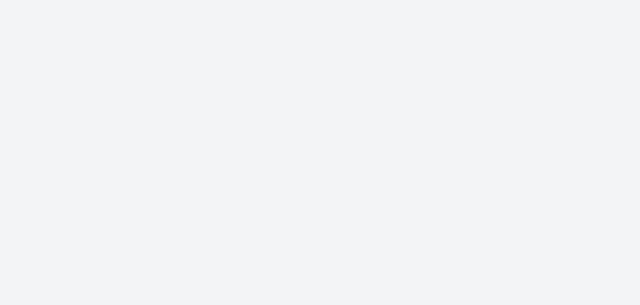
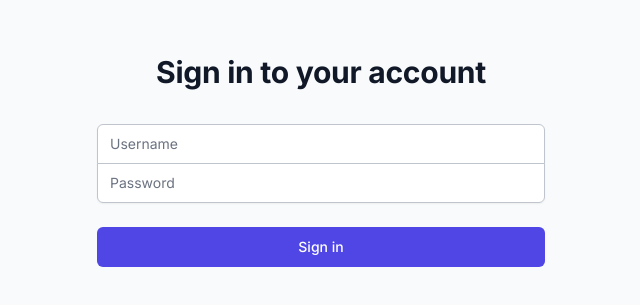
Before and after one commit to zyadzarin/Olympics2024-Dashboard, a React (Vite) app in the folder frontend/: page /login in a window 1280 px wide. Before the commit this address had no page. Shown: the part 253-558 px from the top of the page, without its empty margins (319-959 px from the left). Built offline with nearby package versions, Linux system fonts and the light colour scheme; what chartjs-chart-geo would draw is missing.

Commit message:
add mock-up login feature

```diff
--- a/frontend/src/App.jsx
+++ b/frontend/src/App.jsx
@@ -1,7 +1,8 @@
-import React, { useEffect } from 'react';
+import React from 'react';
 import {
   Routes,
   Route,
+  Navigate,
   useLocation
 } from 'react-router-dom';
 
@@ -9,26 +10,37 @@ import './css/style.css';
 
 import './charts/ChartjsConfig';
 
-
 // Import pages
 import Dashboard from './pages/Dashboard';
+import Login from './components/Login';
+
+const ProtectedRoute = ({ children }) => {
+  const isLoggedIn = localStorage.getItem('isLoggedIn') === 'true';
+  return isLoggedIn ? children : <Navigate to="/login" />;
+};
 
 function App() {
-
   const location = useLocation();
 
-  useEffect(() => {
+  React.useEffect(() => {
     document.querySelector('html').style.scrollBehavior = 'auto'
     window.scroll({ top: 0 })
     document.querySelector('html').style.scrollBehavior = ''
   }, [location.pathname]); // triggered on route change
 
   return (
-    <>
-      <Routes>
-        <Route exact path="/" element={<Dashboard />} />
-      </Routes>
-    </>
+    <Routes>
+      <Route path="/login" element={<Login />} />
+      <Route
+        path="/dashboard"
+        element={
+          <ProtectedRoute>
+            <Dashboard />
+          </ProtectedRoute>
+        }
+      />
+      <Route path="/" element={<Navigate to="/login" replace />} />
+    </Routes>
   );
 }
 
--- /dev/null
+++ b/frontend/src/components/Login.jsx
@@ -0,0 +1,73 @@
+import React, { useState } from 'react';
+import { useNavigate } from 'react-router-dom';
+
+const Login = () => {
+  const [username, setUsername] = useState('');
+  const [password, setPassword] = useState('');
+  const navigate = useNavigate();
+
+  const handleSubmit = (e) => {
+    e.preventDefault();
+    // Mock login - always succeeds
+    localStorage.setItem('isLoggedIn', 'true');
+    navigate('/dashboard');
+  };
+
+  return (
+    <div className="min-h-screen flex items-center justify-center bg-gray-50 py-12 px-4 sm:px-6 lg:px-8">
+      <div className="max-w-md w-full space-y-8">
+        <div>
+          <h2 className="mt-6 text-center text-3xl font-extrabold text-gray-900">
+            Sign in to your account
+          </h2>
+        </div>
+        <form className="mt-8 space-y-6" onSubmit={handleSubmit}>
+          <input type="hidden" name="remember" value="true" />
+          <div className="rounded-md shadow-sm -space-y-px">
+            <div>
+              <label htmlFor="username" className="sr-only">
+                Username
+              </label>
+              <input
+                id="username"
+                name="username"
+                type="text"
+                required
+                className="appearance-none rounded-none relative block w-full px-3 py-2 border border-gray-300 placeholder-gray-500 text-gray-900 rounded-t-md focus:outline-none focus:ring-indigo-500 focus:border-indigo-500 focus:z-10 sm:text-sm"
+                placeholder="Username"
+                value={username}
+                onChange={(e) => setUsername(e.target.value)}
+              />
+            </div>
+            <div>
+              <label htmlFor="password" className="sr-only">
+                Password
+              </label>
+              <input
+                id="password"
+                name="password"
+                type="password"
+                required
+                className="appearance-none rounded-none relative block w-full px-3 py-2 border border-gray-300 placeholder-gray-500 text-gray-900 rounded-b-md focus:outline-none focus:ring-indigo-500 focus:border-indigo-500 focus:z-10 sm:text-sm"
+                placeholder="Password"
+                value={password}
+                onChange={(e) => setPassword(e.target.value)}
+              />
+            </div>
+          </div>
+
+          <div>
+            <button
+              type="submit"
+              className="group relative w-full flex justify-center py-2 px-4 border border-transparent text-sm font-medium rounded-md text-white bg-indigo-600 hover:bg-indigo-700 focus:outline-none focus:ring-2 focus:ring-offset-2 focus:ring-indigo-500"
+            >
+              Sign in
+            </button>
+          </div>
+        </form>
+      </div>
+    </div>
+  );
+};
+
+export default Login;
```
Also changed, not shown: 5 other files (tests, documents, lock files or other folders).
